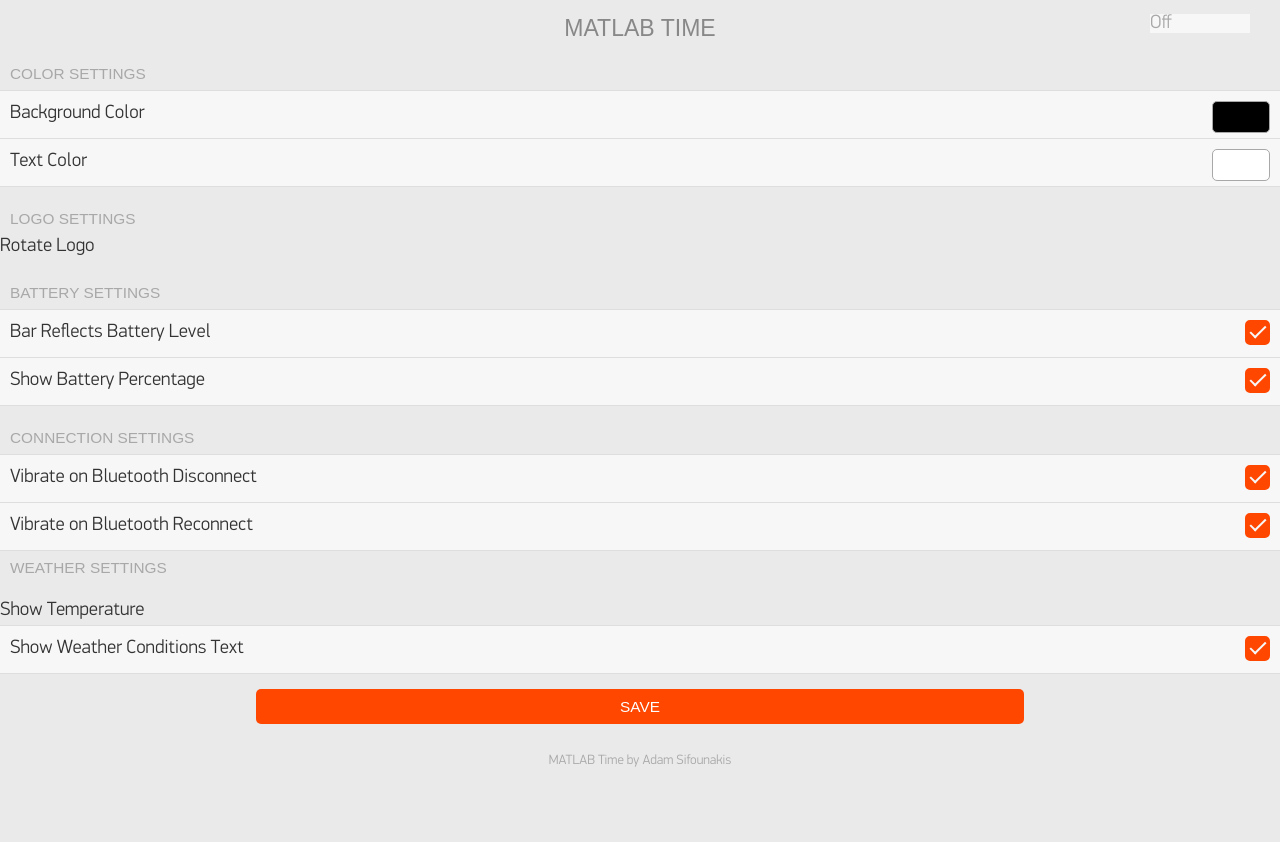
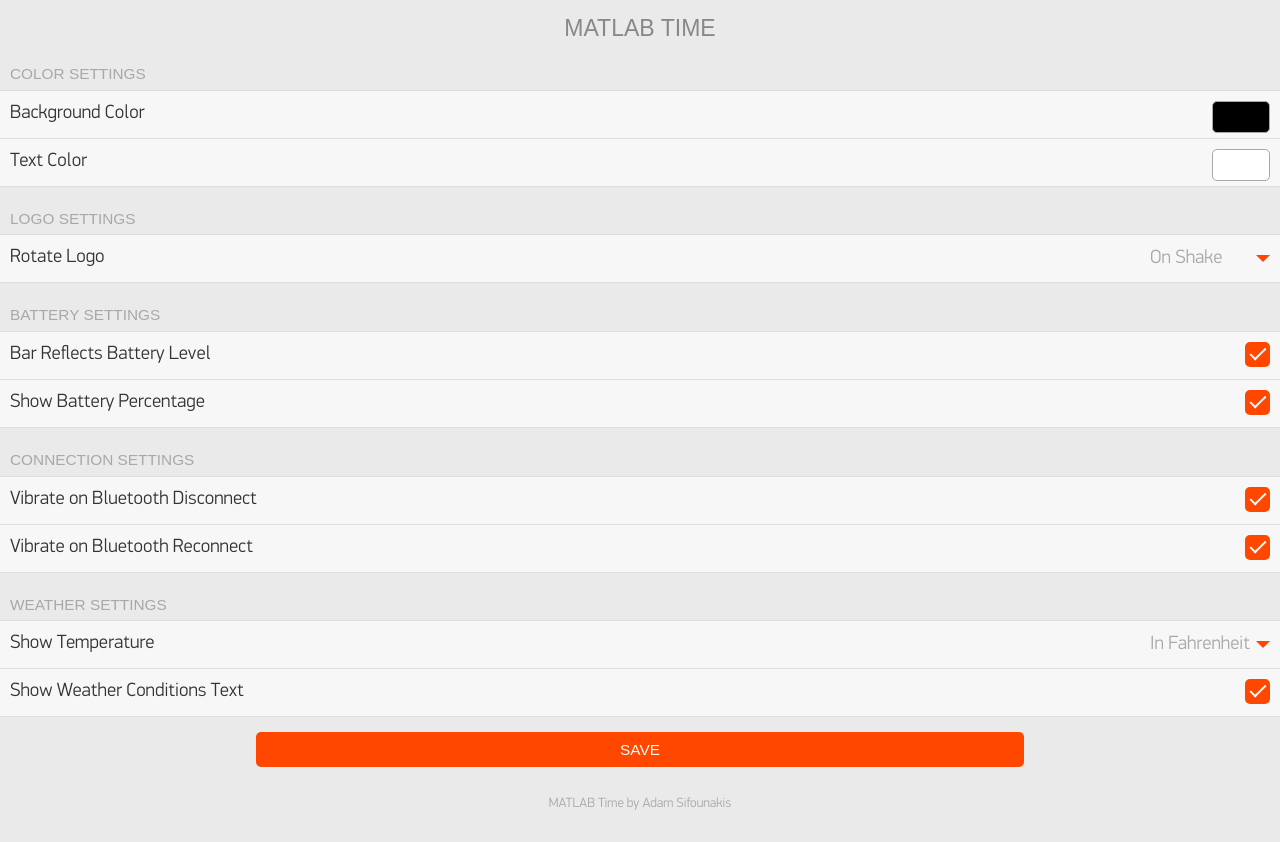
Before and after one commit to sifounak/MATLAB_Time, a website: page index.html in a window 1280 px wide. Before the commit the page ends 800 px from the top, so only its background shows below. Drawn offline with Linux system fonts and the light colour scheme.

Commit message:
Fixed drop down selection menus.

```diff
--- a/index.html
+++ b/index.html
@@ -25,14 +25,16 @@
 
 	<div class='item-container'>
 		<div class='item-container-header'>Logo Settings</div>
-		<div class="ui-field-contain">
-			<label for="select-native-4">Rotate Logo</label>
-			<select name="temp_type" id="temp_type">
-				<option value="0">Off</option>
-				<option value="1">Every Minute</option>
-				<option value="2">Every Hour</option>
-				<option value="3">On Shake</option>
-			</select>
+		<div class='item-container-content'>
+			<label class='item' for="select-native-2">
+				Rotate Logo
+				<select name="rotateLogo" id="rotateLogo" class="item-select">
+					<option class="item-select-option" value="0">Off</option>
+					<option class="item-select-option" value="1">Every Minute</option>
+					<option class="item-select-option" value="2">Every Hour</option>
+					<option class="item-select-option" value="3" selected>On Shake</option>
+				</select>
+			</label>
 		</div>
 	</div>
 
@@ -51,30 +53,45 @@
 	</div>
 
 	<div class='item-container'>
-	<div class='item-container-header'>Connection Settings</div>
+		<div class='item-container-header'>Connection Settings</div>
 		<div class='item-container-content'>
 			<label class='item'>
 				Vibrate on Bluetooth Disconnect
-				<input id='vibeDisconnect' type='checkbox' class='item-checkbox' name='item-checkbox-vibDisconnect' checked>
+				<input id='vibeDisconnect' type='checkbox' class='item-checkbox' checked>
 			</label>
 			<label class='item'>
 				Vibrate on Bluetooth Reconnect
-				<input id='vibeConnect' type='checkbox' class='item-checkbox' name='item-checkbox-vibeConnect' checked>
+				<input id='vibeConnect' type='checkbox' class='item-checkbox' checked>
 			</label>
 		</div>
 	</div>
+	<!--
+	<div class="item-container">
+		<div class="item-container-header">Multiple Items</div>
+			<div class="item-container-content">
+				<label class="item" for="select-native-2">Show Temperature</label>
+					Show Temperature
+					<select name="select-1" dir='rtl' class="item-select">
+						<option class="item-select-option">Off</option>
+						<option class="item-select-option" selected>In Celsius</option>
+						<option class="item-select-option">In Fahrenheit</option>
+					</select>
+				</label>
+			</div>
+		</div>
+	</div>
+	-->
 
-	<div class='item-container-header'>Weather Settings</div>
 	<div class='item-container'>
-		<div class="ui-field-contain">
-			<label for="select-native-2">Show Temperature</label>
-			<select name="tempUnits" id="temp_type">
-				<option value="0">Off</option>
-				<option value="1">In Celsius</option>
-				<option value="2">In Fahrenheit</option>
-			</select>
-		</div>
-		<div class='item-container-content'>
+		<div class="item-container-header">Weather Settings</div>
+		<div class="item-container-content">
+			<label class='item' for="select-native-2">Show Temperature
+				<select name="tempUnits" id="tempUnits" class="item-select">
+					<option class="item-select-option" value="0">Off</option>
+					<option class="item-select-option" value="1">In Celsius</option>
+					<option class="item-select-option" value="2" selected>In Fahrenheit</option>
+				</select>
+			</label>
 			<label class='item'>
 				Show Weather Conditions Text
 				<input id='showConditions' type='checkbox' class='item-checkbox' name='item-checkbox-conditions' checked>
```
